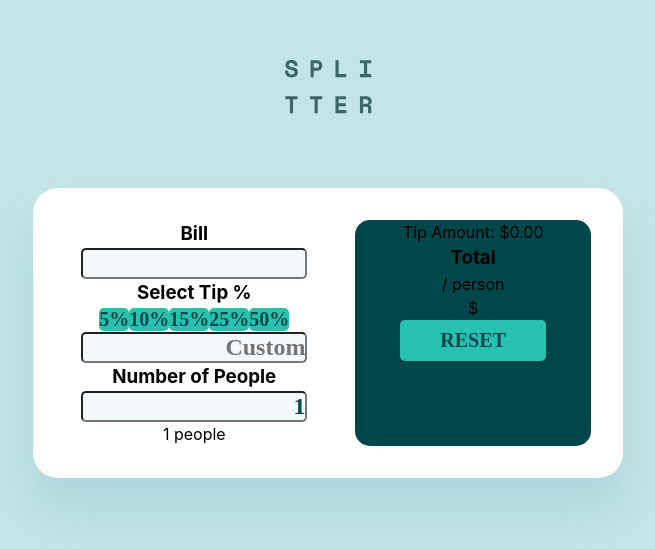
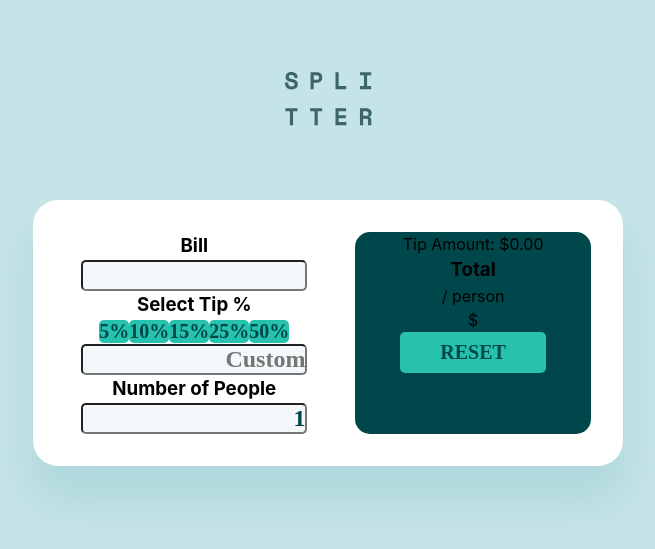
Before and after one commit to zowieerickson/react-tip-calculator-app, a React (Vite) app: page / in a window 1280 px wide. Shown: the part 131-680 px from the top of the page, without its empty margins (312-967 px from the left). Built offline with nearby package versions, Linux system fonts and the light colour scheme.

Commit message:
remove people count

```diff
--- a/src/components/NumberOfPeople.jsx
+++ b/src/components/NumberOfPeople.jsx
@@ -16,7 +16,6 @@ export default function NumberOfPeople({ peopleCount, onStateChangePeopleCount,
                 name=""
                 id=""
             />
-            <p>{peopleCount} people</p>
         </div>
     )
 }
--- a/src/styles/datawrapper.css
+++ b/src/styles/datawrapper.css
@@ -7,7 +7,8 @@
 }
 
 .calculation-container {
-    padding: 0 3em 0 1em;
+    padding-right: 3em;
+    padding-left: 1em;
     max-width: 380px;
 }
 
```
